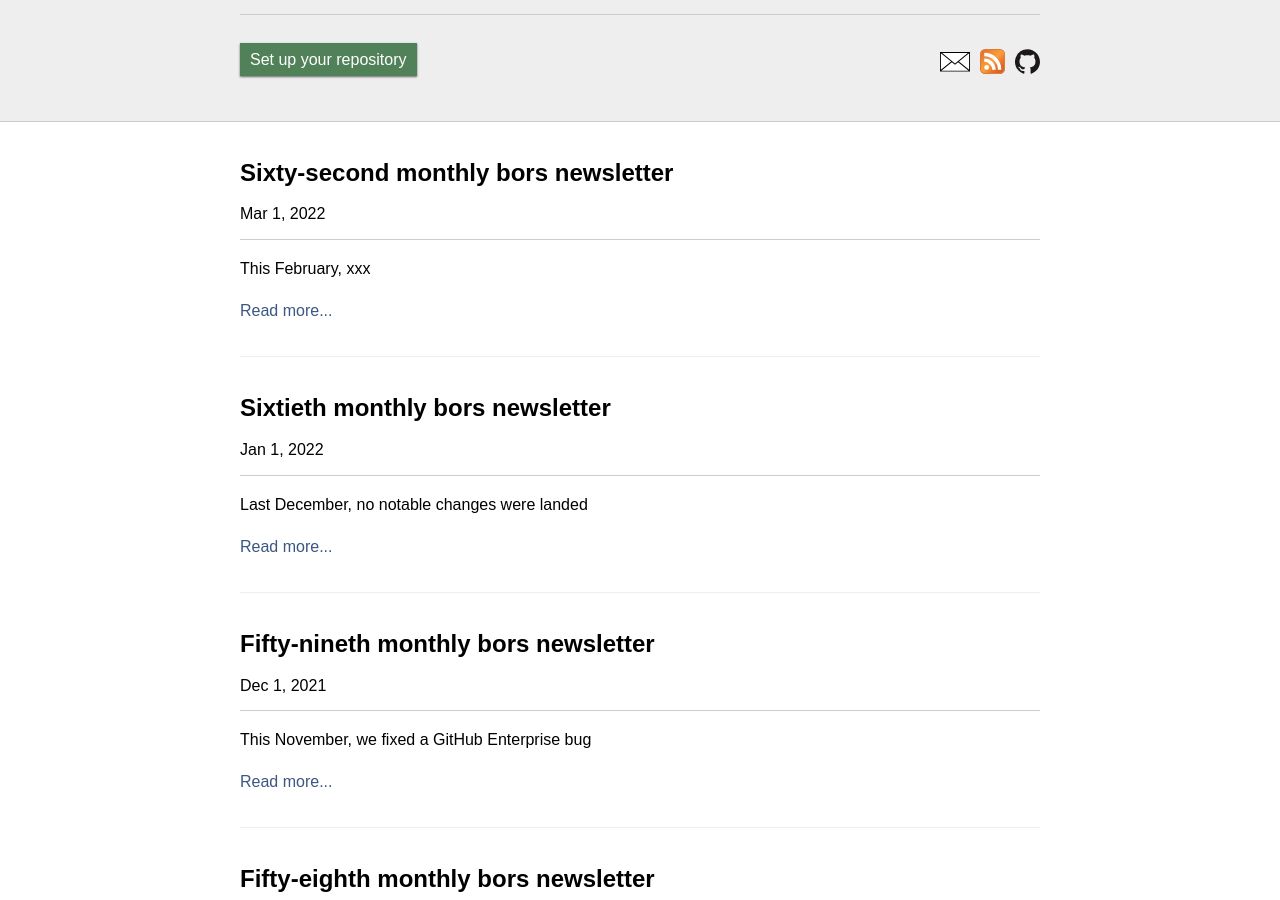
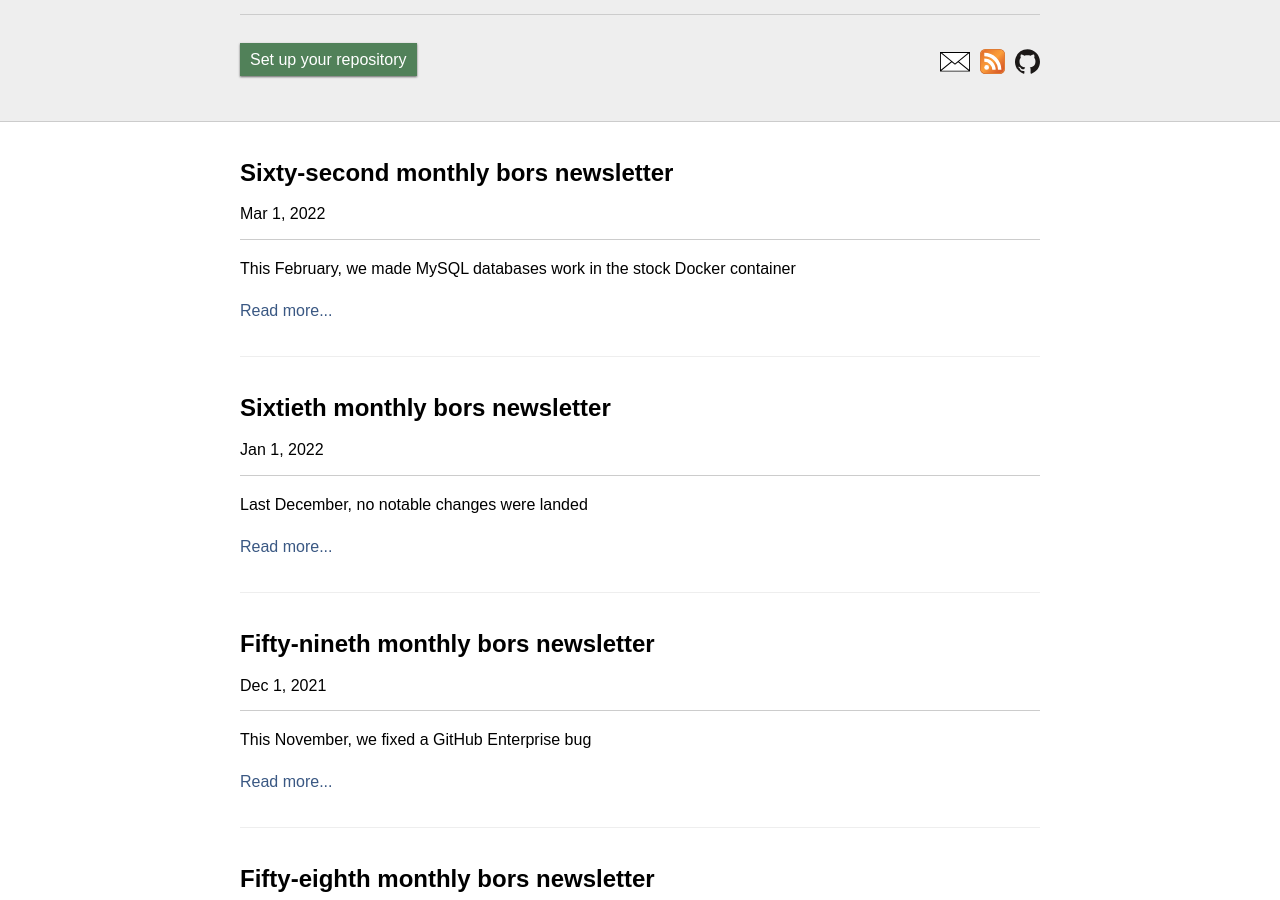
Before and after one commit to bors-ng/bors-ng.github.io, a Jekyll site: the page built from index.html, in a window 1280 px wide and 900 px high, scrolled down 1015 px. Built offline with Jekyll 4.4.1, drawn with Linux system fonts in a browser that asks for light colours; the list of posts is cut into pages by our own code.

Commit message:
Update 2022-03-01-tmib-62.md

```diff
--- a/_posts/2022-03-01-tmib-62.md
+++ b/_posts/2022-03-01-tmib-62.md
@@ -2,7 +2,7 @@
 layout:     post
 title:      Sixty-second monthly bors newsletter
 date:       2022-03-01 00:00:00
-summary:    This February, xxx
+summary:    This February, we made MySQL databases work in the stock Docker container
 categories: newsletter
 ---
 
```
